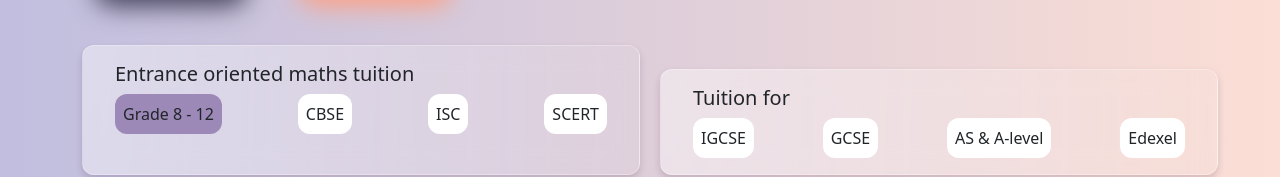
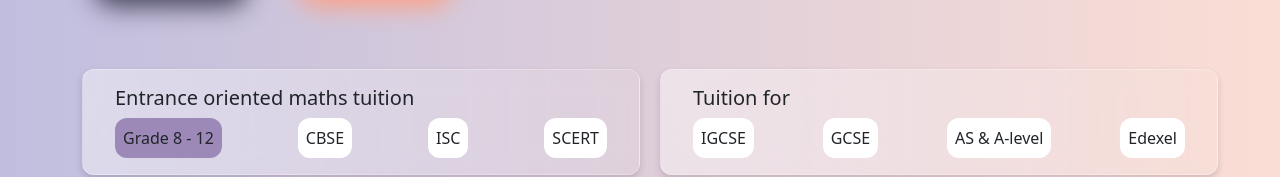
Before and after one commit to sarathkumarrs/vinodmathstution, a plain HTML site: page index.html in a window 1280 px wide. Shown: the part 623-800 px from the top of the page. Drawn offline with nearby package versions, Linux system fonts and the light colour scheme.

Commit message:
added margin

```diff
--- a/index.html
+++ b/index.html
@@ -64,7 +64,7 @@
             </div> -->
             <div class="d-lg-flex" style="gap: 20px;">
 
-                <div class="col-lg-6 cardtution py-3">
+                <div class="col-lg-6 cardtution py-3 mt-4">
                     <h5 class="fw-50 d-block">Entrance oriented maths tuition</h5>
                     <div class="d-flex justify-content-between flex-column flex-sm-row" style="gap: 20px;">
                         <span class="spanclassmain px-lg-2">Grade 8 - 12</span>
```
